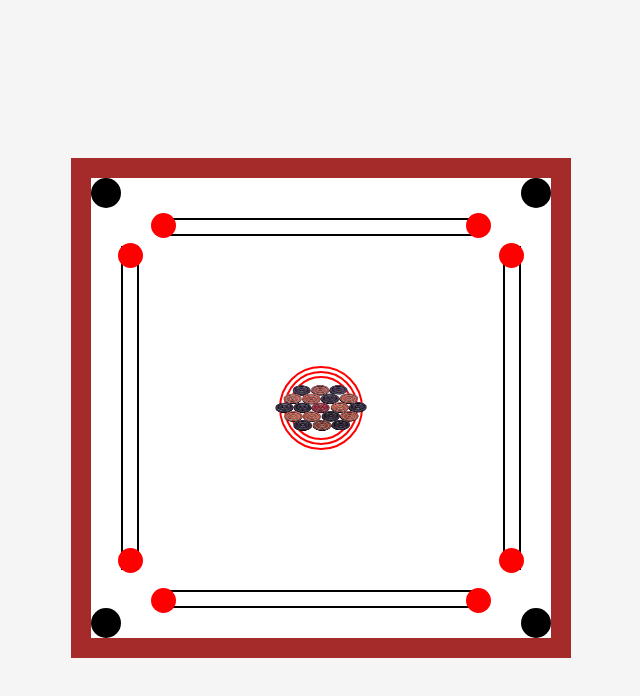
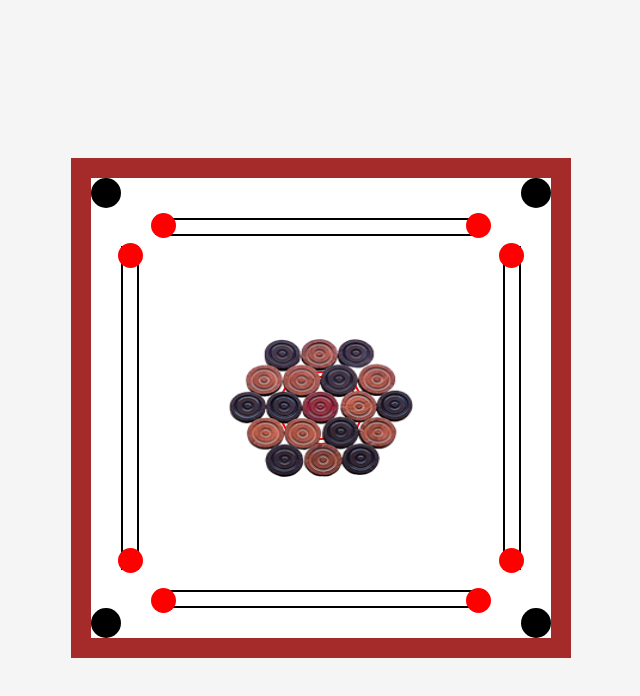
Before and after one commit to lakshmidusanapudi/carromborad, a plain HTML site: page index.html in a window 1280 px wide. Shown: the whole page, without its empty margins (319-959 px from the left). Drawn offline with Linux system fonts and the light colour scheme.

Commit message:
Add files via upload

```diff
--- a/index.html
+++ b/index.html
@@ -240,8 +240,8 @@ body {
     top: 50%;
     left: 50%;
     transform: translate(-50%, -50%);
-    width: 20%;
-    height: 10%;
+    width: 40%;
+    height: 30%;
 }
 
     </style>
```
